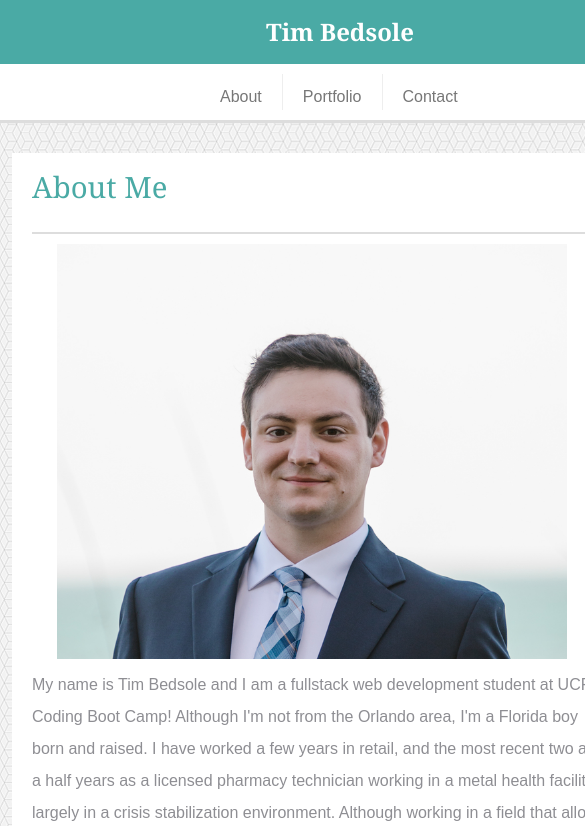
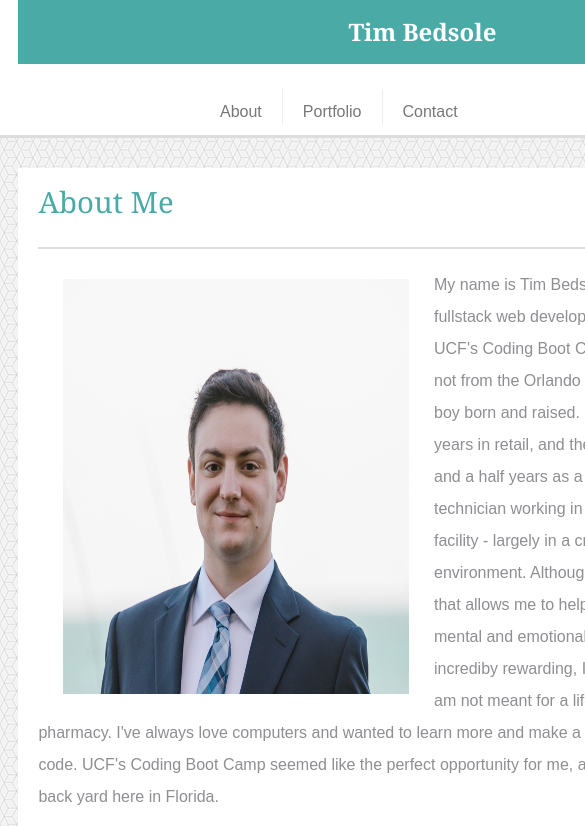
Before and after one commit to Timothyb92/Responsive-Portfolio, a plain HTML site: page index.html in a window 390 px wide. Shown: the top 826 px of the page, 585 px wide, since content can reach past the window. Drawn offline with Linux system fonts and the light colour scheme; a script that the page names is missing.

Commit message:
added stylings for nav and index.html at breakpoint of 768px

```diff
--- a/assets/css/style.css
+++ b/assets/css/style.css
@@ -218,3 +218,34 @@ li {
         padding-bottom: 5px;
     }
 }
+
+@media only screen and (max-width: 768px){
+    body, nav {
+        width: 768px;
+    }
+
+    article, input, textarea {
+        width: 100%;
+    }
+
+    .width960 {
+        width: 90%;
+    }
+
+    #navDiv {
+        width:100%;
+        margin-left: 18.408px;
+    }
+
+    ul {
+        margin: 15px 18.408px 0 0;
+    }
+
+    #portfolioPic {
+        width: 50%;
+    }
+
+    h2 {
+        margin-bottom: 20px;
+    }
+}
```
Also changed, not shown: index.html (+1 -0 lines).
